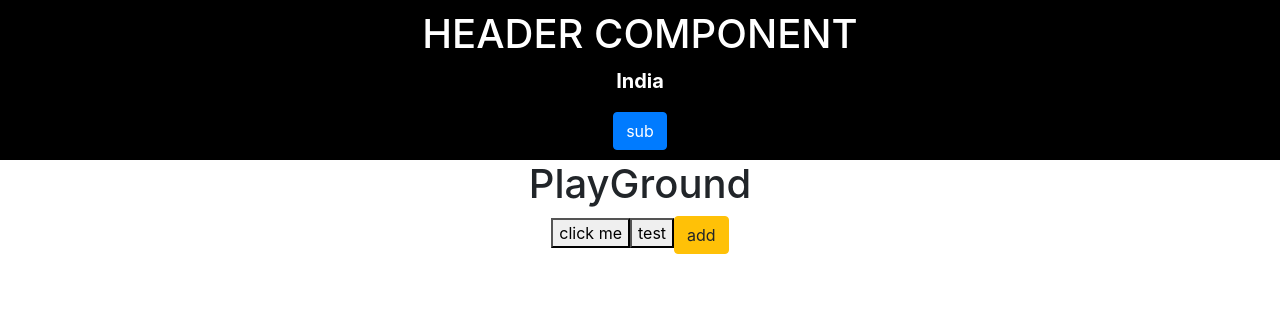
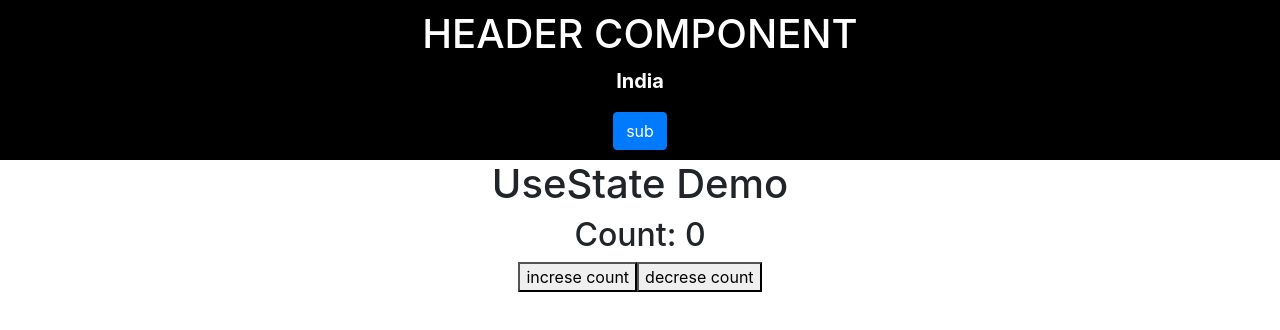
Before and after one commit to samirvithlani/24_evning_mern, a React (Create React App) app: page / in a window 1280 px wide. Shown: the top 330 px of the page. Built offline with nearby package versions, Linux system fonts and the light colour scheme.

Commit message:
useState

```diff
--- a/src/App.js
+++ b/src/App.js
@@ -4,6 +4,7 @@ import {Header} from './component/Header'
 import Content from './component/Content'; //export default
 import { Footer } from './component/Footer';
 import { PlayGround } from './component/PlayGround';
+import { UseStateDemo } from './component/UseStateDemo';
 
 
 function App() {
@@ -24,7 +25,8 @@ function App() {
 
       {/* <Content title={title} data={data}></Content> */}
       {/* <Footer></Footer> */}
-      <PlayGround/>
+      {/* <PlayGround/> */}
+      <UseStateDemo/>
 
     </div>
   );
--- /dev/null
+++ b/src/component/UseStateDemo.jsx
@@ -0,0 +1,29 @@
+import React, { useState } from 'react'
+
+export const UseStateDemo = () => {
+    const [count,setCount] = useState(0)
+    //var count = 0;
+
+    //const [flag, setflag] = useState(false)
+    //const [users, setusers] = useState([])
+    //const [user, setuser] = useState({})
+    //count --> state variable
+    //setCount --> function to update the state variable
+    //useState() -->hook
+    //useState(0) --> initial value of the state variable
+
+    const increseCount = () => {
+        //count++;
+        setCount(count+1);
+        console.log(count);
+    }
+
+  return (
+    <div>
+        <h1 className="text-center">UseState Demo</h1>
+        <h2>Count: {count}</h2>
+        <button onClick={()=>increseCount()}>increse count</button>
+        <button onClick={()=>{setCount(count-1)}}>decrese count</button>
+    </div>
+  )
+}
```
Also changed, not shown: th.txt.
